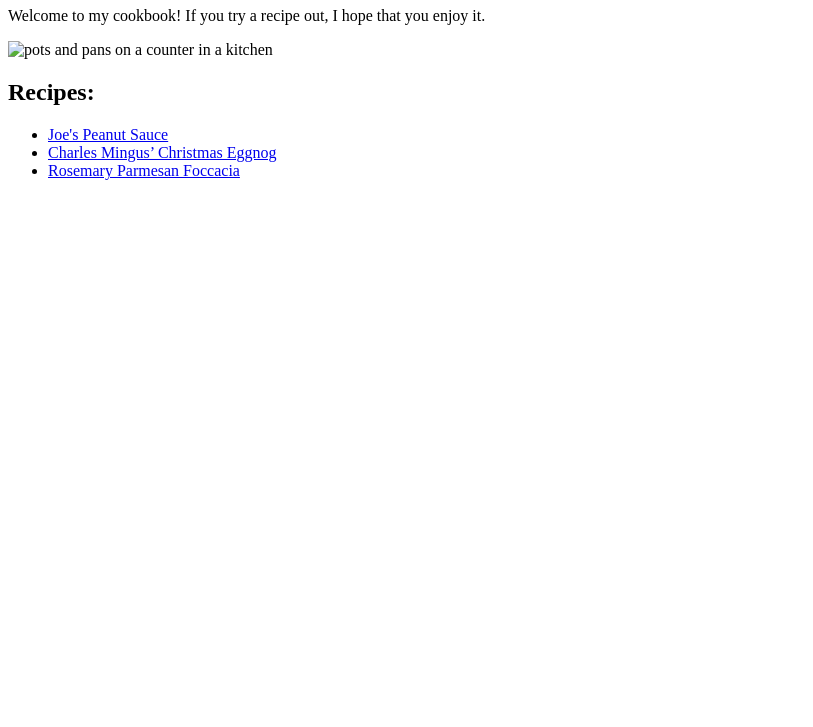
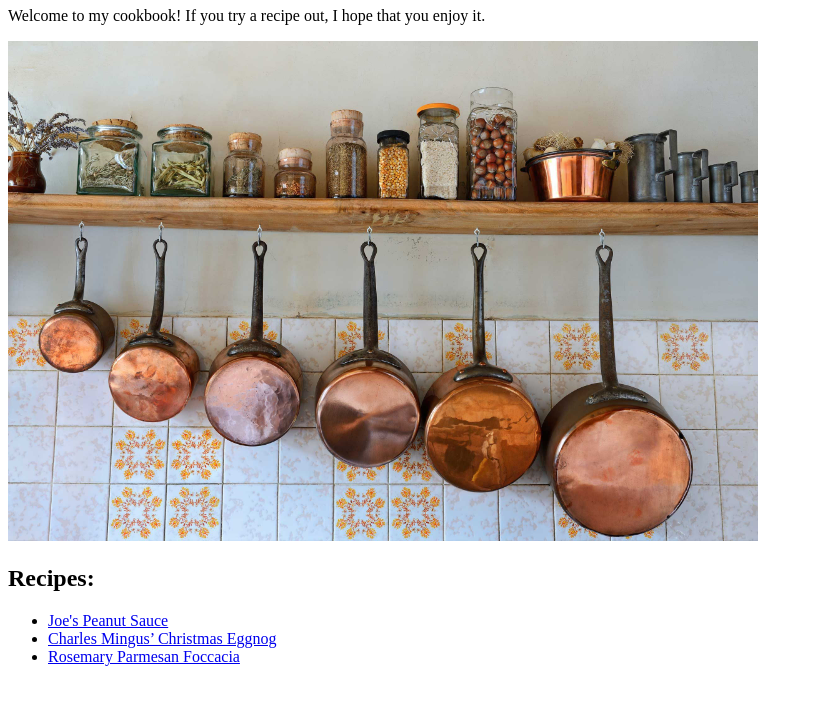
Before and after one commit to archharrydeanstanton/odin-recipes, a plain HTML site: page index.html in a window 1280 px wide. Shown: the part 73-800 px from the top of the page, without its empty margins (0-813 px from the left). Drawn offline with Linux system fonts and the light colour scheme; the site is published under a folder, as on GitHub Pages, so addresses that start at the root find nothing.

Commit message:
fix: syntax error

```diff
--- a/index.html
+++ b/index.html
@@ -7,7 +7,7 @@
     <body>
         <h1>Odin Recipes</h1>
         <p>Welcome to my cookbook! If you try a recipe out, I hope that you enjoy it.</p>
-        <img src="/img/pots.jpeg" width=750 alt="pots and pans on a counter in a kitchen">
+        <img src="img/pots.jpeg" width=750 alt="pots and pans on a counter in a kitchen">
         <h2>Recipes:</h2>
         <ul>
             <li><a href="recipes/peanut-sauce.html"> Joe's Peanut Sauce</a></li>
```
